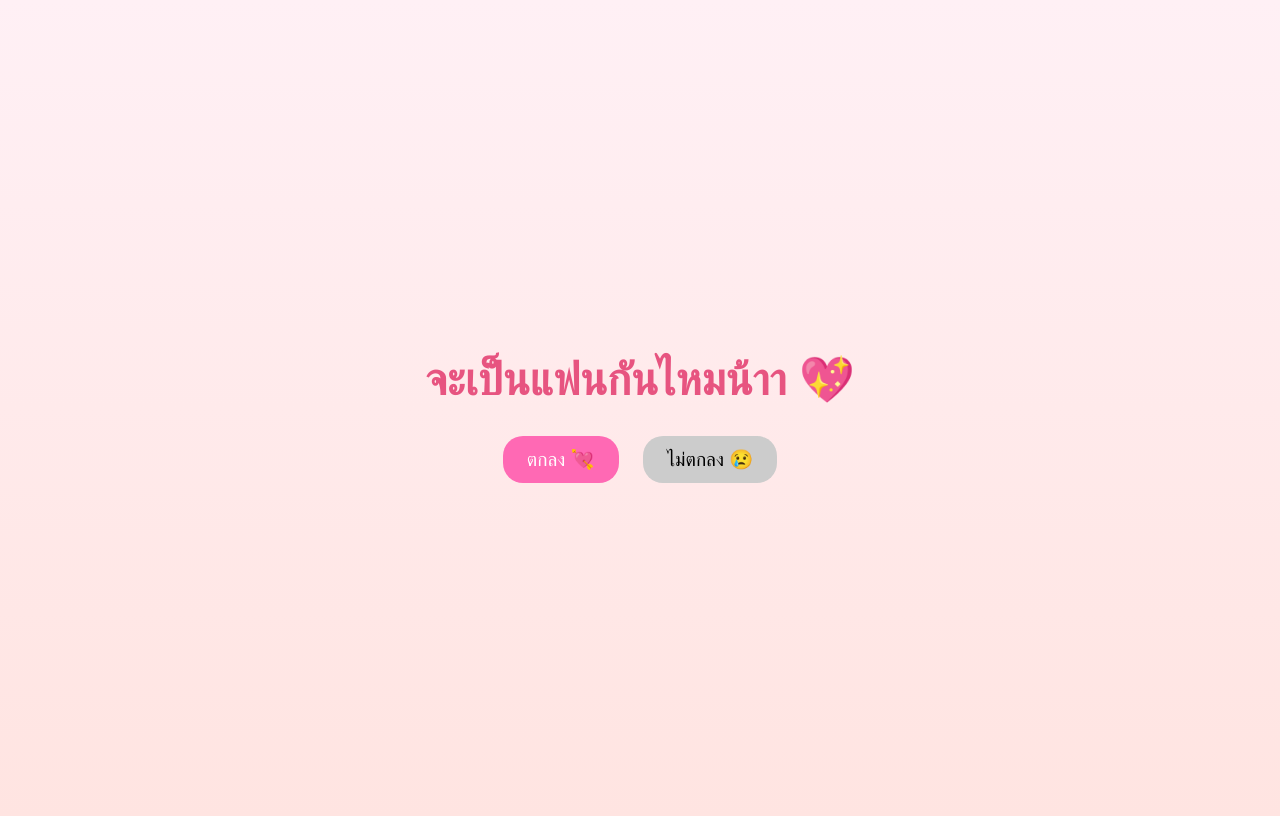
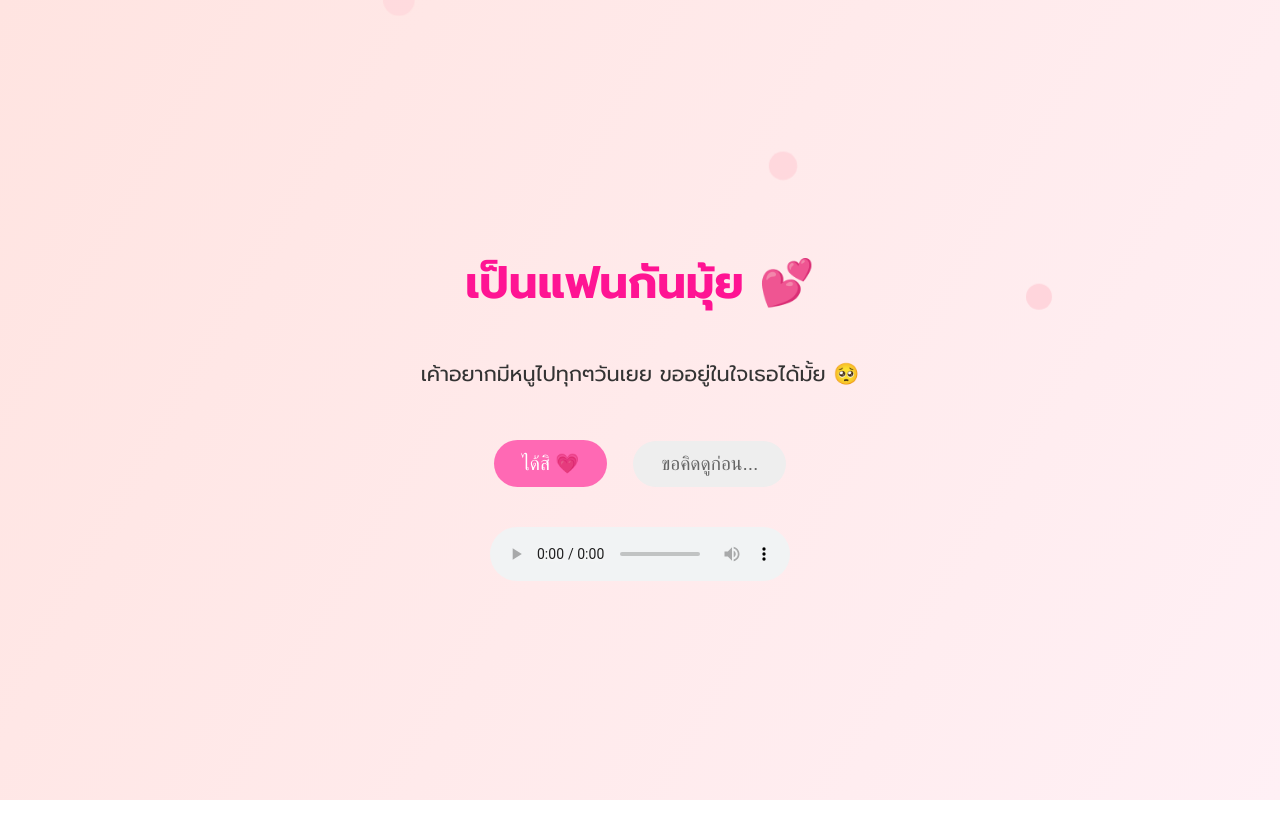
Before and after one commit to Pathomphob20/-., a plain HTML site: page index.html in a window 1280 px wide. Drawn offline with Linux system fonts and the light colour scheme.

Commit message:
Add files via upload

```diff
--- a/index.html
+++ b/index.html
@@ -1,62 +1,121 @@
 <!DOCTYPE html>
 <html lang="th">
 <head>
-  <meta charset="UTF-8" />
-  <title>ขอเป็นแฟนได้ไหม</title>
+  <meta charset="UTF-8">
+  <title>ขอเป็นแฟนได้ไหม 🥺</title>
   <style>
+    @import url('https://fonts.googleapis.com/css2?family=Prompt:wght@400;700&display=swap');
+
     body {
+      margin: 0;
+      padding: 0;
       font-family: 'Prompt', sans-serif;
-      background: linear-gradient(to bottom, #fff0f5, #ffe4e1);
+      background: linear-gradient(120deg, #ffe4e1, #fff0f5);
+      height: 100vh;
       display: flex;
+      flex-direction: column;
       justify-content: center;
       align-items: center;
-      height: 100vh;
-      flex-direction: column;
-      animation: fadeIn 2s ease-in;
+      text-align: center;
+      overflow: hidden;
+      animation: fadeIn 1s ease-in-out;
     }
+
     h1 {
       font-size: 2.8rem;
-      color: #e75480;
+      color: #ff1493;
       margin-bottom: 20px;
-      animation: popUp 1.5s ease-in-out;
+      animation: popUp 1.2s ease-in-out;
     }
-    button {
+
+    p {
+      font-size: 1.3rem;
+      color: #333;
+      margin-bottom: 40px;
+    }
+
+    .btn {
+      font-size: 1.2rem;
+      padding: 12px 28px;
       margin: 10px;
-      padding: 12px 24px;
-      font-size: 1.2rem;
       border: none;
-      border-radius: 20px;
+      border-radius: 30px;
       cursor: pointer;
-      transition: transform 0.2s ease;
+      transition: all 0.3s ease;
     }
-    button:hover {
-      transform: scale(1.1);
-    }
+
     .yes {
       background-color: #ff69b4;
       color: white;
     }
+
+    .yes:hover {
+      background-color: #ff85c1;
+      transform: scale(1.05);
+    }
+
     .no {
-      background-color: #ccc;
-      color: black;
+      background-color: #eee;
+      color: #666;
+    }
+
+    .no:hover {
+      background-color: #ddd;
+      transform: scale(1.05);
     }
 
     @keyframes fadeIn {
-      from { opacity: 0; transform: translateY(30px); }
-      to { opacity: 1; transform: translateY(0); }
+      from { opacity: 0; }
+      to { opacity: 1; }
     }
 
     @keyframes popUp {
       0% { transform: scale(0.8); opacity: 0; }
       100% { transform: scale(1); opacity: 1; }
     }
+
+    /* ดอกไม้ */
+    .flower {
+      position: absolute;
+      width: 30px;
+      height: 30px;
+      background: pink;
+      border-radius: 50%;
+      opacity: 0.6;
+      animation: floatFlower 8s infinite ease-in-out;
+    }
+
+    @keyframes floatFlower {
+      0% {
+        transform: translateY(0) scale(0.8);
+        opacity: 0.6;
+      }
+      100% {
+        transform: translateY(-100vh) scale(1.3);
+        opacity: 0;
+      }
+    }
   </style>
 </head>
 <body>
-  <h1>จะเป็นแฟนกันไหมน้าา 💖</h1>
+  <h1>เป็นแฟนกันมุ้ย 💕</h1>
+  <p>เค้าอยากมีหนูไปทุกๆวันเยย ขออยู่ในใจเธอได้มั้ย 🥺</p>
+
   <div>
-    <button class="yes" onclick="window.location.href='yes.html'">ตกลง 💘</button>
-    <button class="no" onclick="window.location.href='no.html'">ไม่ตกลง 😢</button>
+    <a href="yes.html"><button class="btn yes">ได้สิ 💗</button></a>
+    <a href="no.html"><button class="btn no">ขอคิดดูก่อน...</button></a>
   </div>
+
+  <!-- ดอกไม้ลอยเบาๆ -->
+  <div class="flower" style="left: 10%; animation-delay: 0s;"></div>
+  <div class="flower" style="left: 30%; animation-delay: 1s;"></div>
+  <div class="flower" style="left: 60%; animation-delay: 2s;"></div>
+  <div class="flower" style="left: 80%; animation-delay: 3s;"></div>
+
+  <!-- เพลง (เปิดเอง) -->
+  <audio controls style="margin-top: 30px;">
+    <source src="softlove.mp3" type="audio/mpeg">
+    เพลงไม่รองรับในเบราว์เซอร์นี้
+  </audio>
 </body>
 </html>
```
Also changed, not shown: yes.html (+61 -25 lines).
